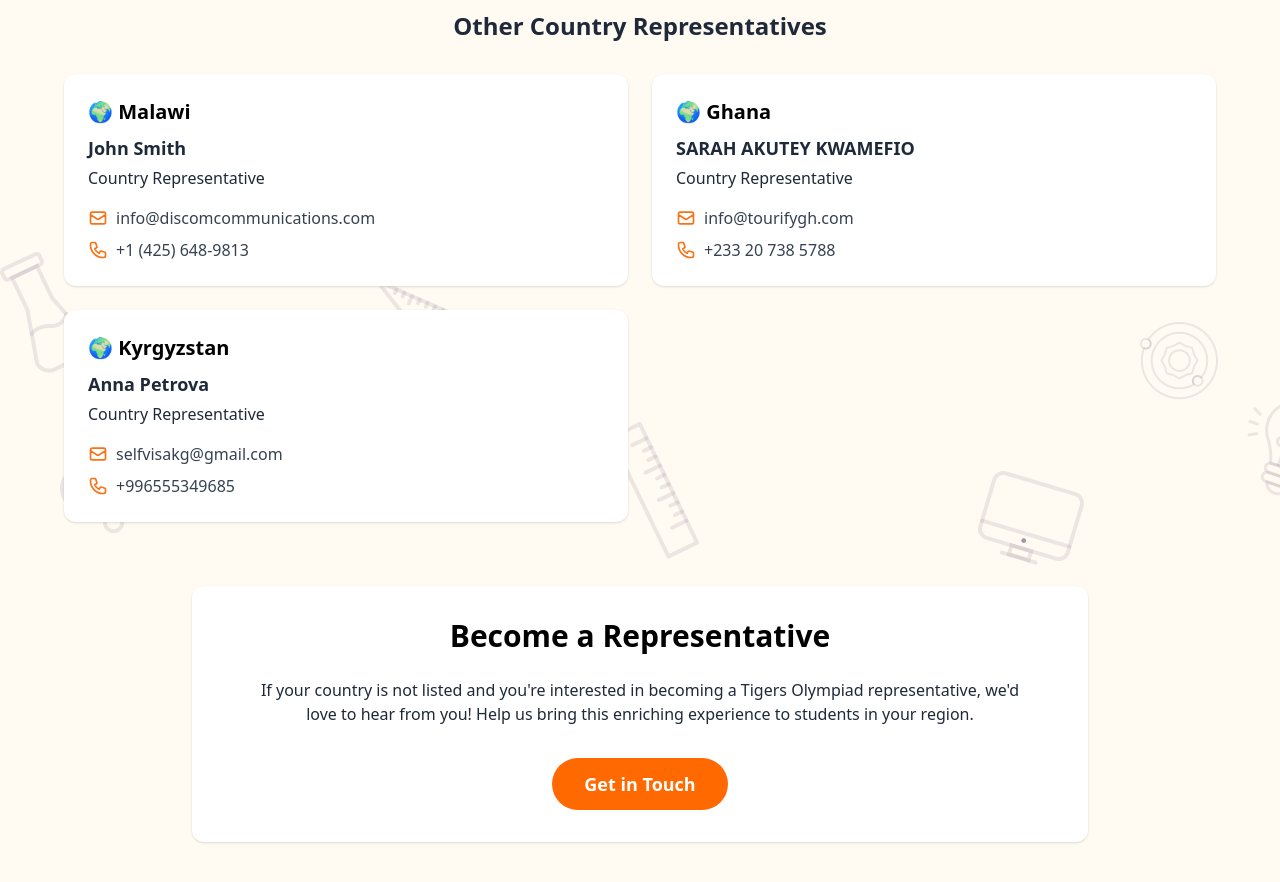
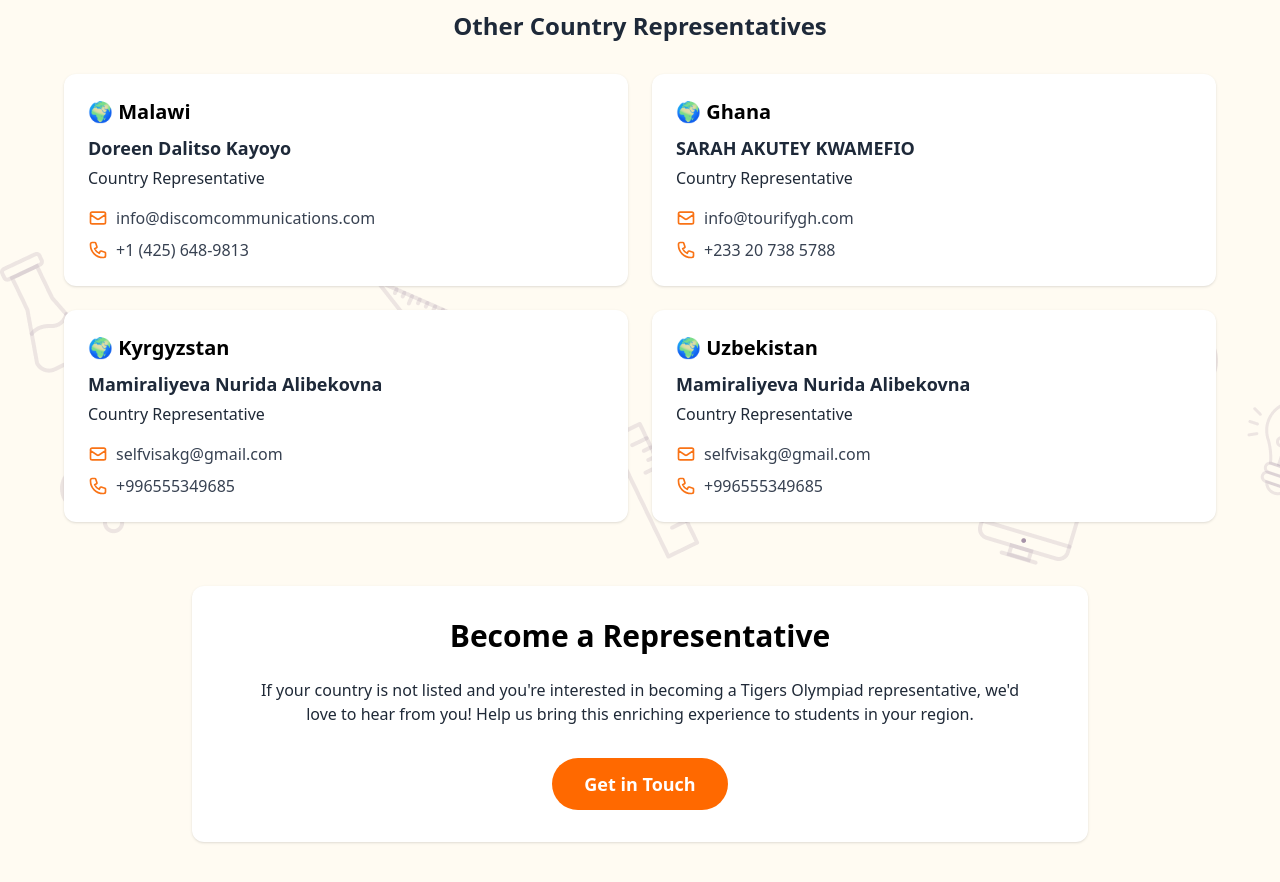
Before and after one commit to VladNaboka/olympiad_tiger_site, a Next.js app: page /representatives in a window 1280 px wide. Shown: the part 1120-2002 px from the top of the page. Built offline with nearby package versions, Linux system fonts and the light colour scheme.

Commit message:
add Uzbekistan

```diff
--- a/src/app/representatives/page.js
+++ b/src/app/representatives/page.js
@@ -15,7 +15,7 @@
   {
     id: 2,
     country: "Malawi",
-    name: "John Smith",
+    name: "Doreen Dalitso Kayoyo",
     role: "Country Representative",
     email: "info@discomcommunications.com",
     phone: "+1 (425) 648-9813"
@@ -31,7 +31,15 @@
   {
     id: 4,
     country: "Kyrgyzstan",
-    name: "Anna Petrova",
+    name: "Mamiraliyeva Nurida Alibekovna",
+    role: "Country Representative",
+    email: "selfvisakg@gmail.com",
+    phone: "+996555349685"
+  },
+  {
+    id: 5,
+    country: "Uzbekistan",
+    name: "Mamiraliyeva Nurida Alibekovna",
     role: "Country Representative",
     email: "selfvisakg@gmail.com",
     phone: "+996555349685"
```
